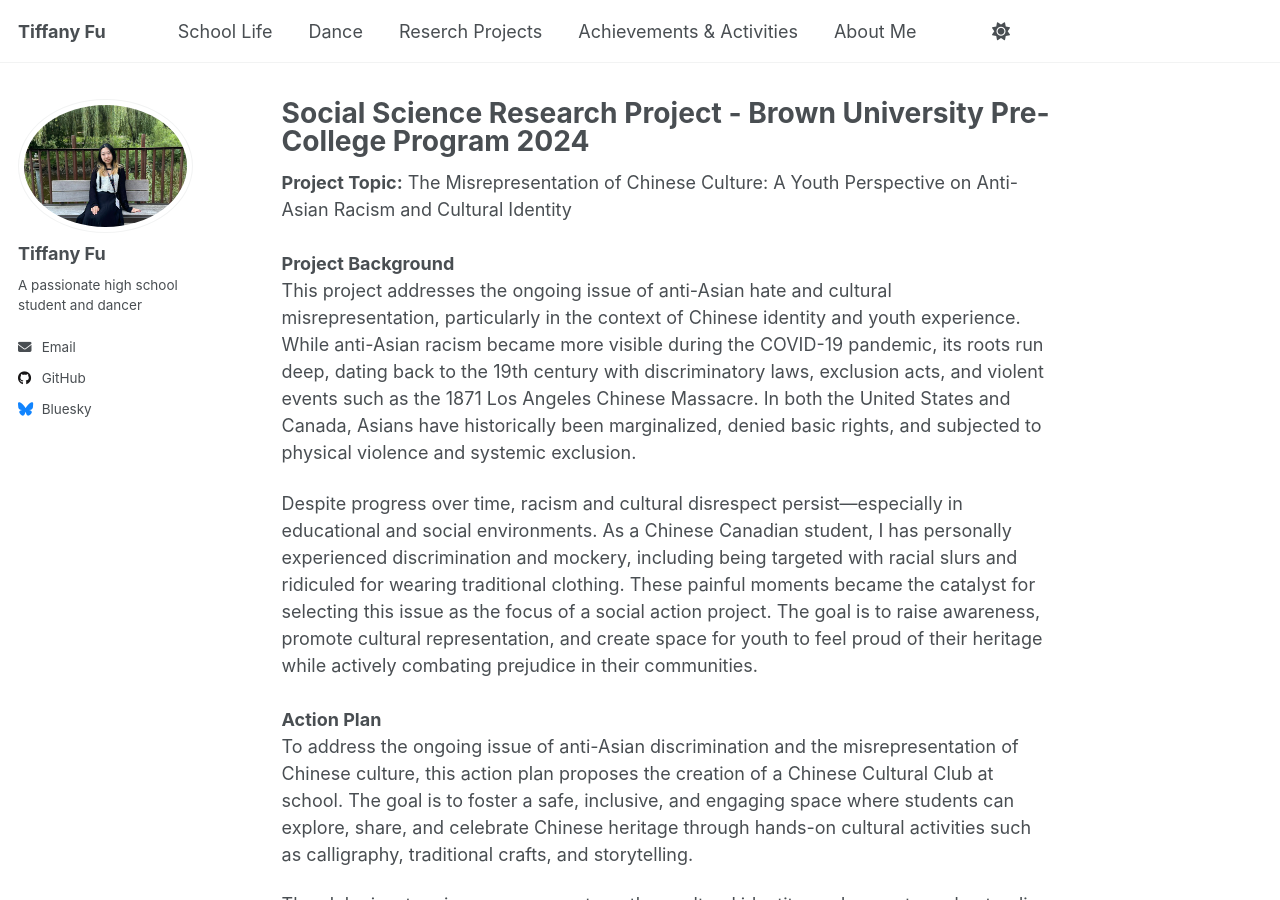
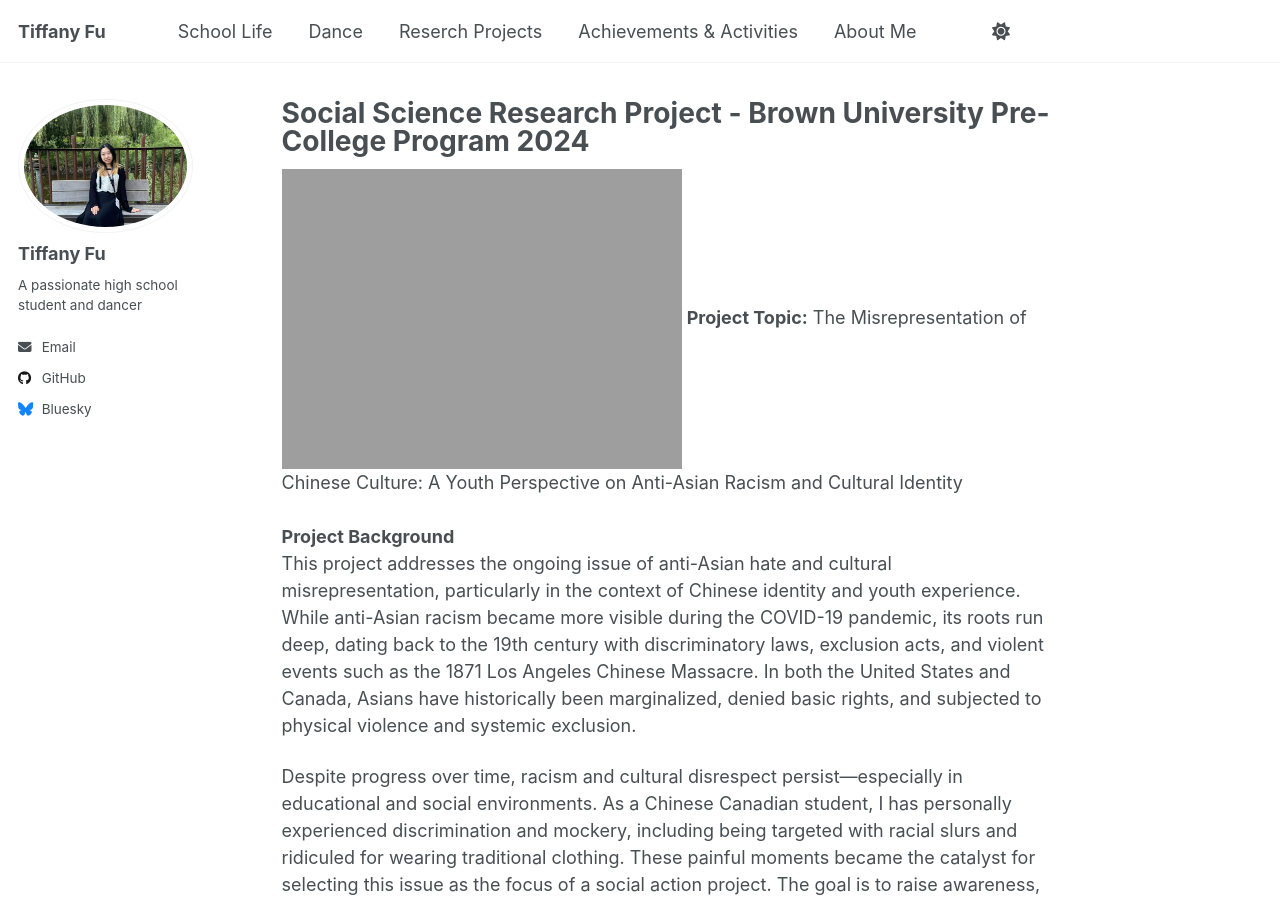
Before and after one commit to TiffanyJTFu/TiffanyFu, a Jekyll site: the page built from _teaching/SocialScienceResearchProject-1.md, in a window 1280 px wide and 900 px high. Built offline with Jekyll 4.4.1, drawn with Linux system fonts in a browser that asks for light colours; a script that is not in the unit is left out.

Commit message:
Update SocialScienceResearchProject-1.md

```diff
--- a/_teaching/SocialScienceResearchProject-1.md
+++ b/_teaching/SocialScienceResearchProject-1.md
@@ -6,6 +6,7 @@ permalink: /teaching/SocialScienceResearchProject-1
 slidesurl: 'https://tiffanyjtfu.github.io/TiffanyFu/files/Action plan Presentation.mp4'
 paperurl: 'https://tiffanyjtfu.github.io/TiffanyFu/files/Step 8B_ Action plan Final Report - Tiffany Fu.pdf'
 ---
+![SocialScience01](https://tiffanyjtfu.github.io/TiffanyFu/images/socialsciencebrown.png)
 **Project Topic:** The Misrepresentation of Chinese Culture: A Youth Perspective on Anti-Asian Racism and Cultural Identity
 <br><br>**Project Background**
 <br>This project addresses the ongoing issue of anti-Asian hate and cultural misrepresentation, particularly in the context of Chinese identity and youth experience. While anti-Asian racism became more visible during the COVID-19 pandemic, its roots run deep, dating back to the 19th century with discriminatory laws, exclusion acts, and violent events such as the 1871 Los Angeles Chinese Massacre. In both the United States and Canada, Asians have historically been marginalized, denied basic rights, and subjected to physical violence and systemic exclusion.
```
